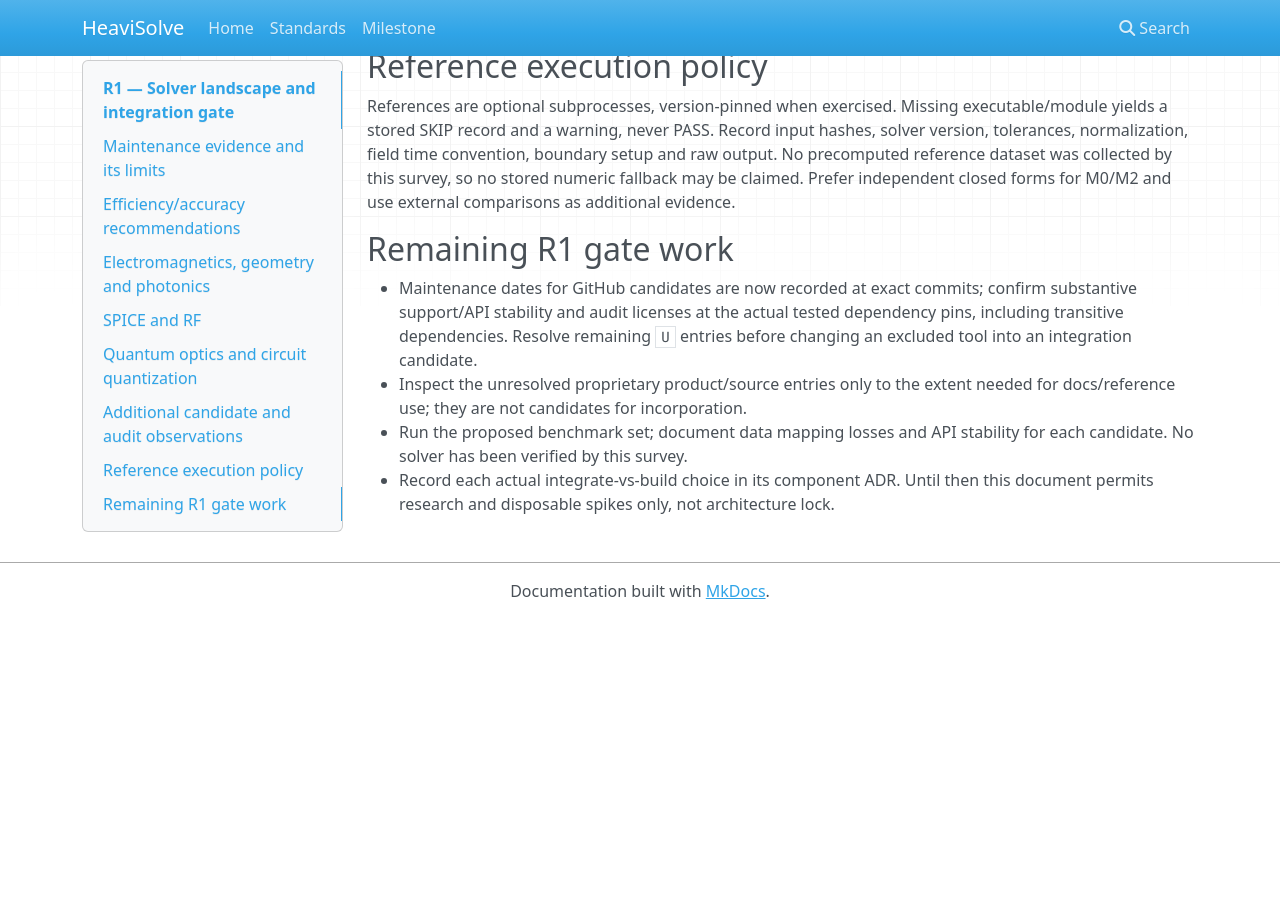
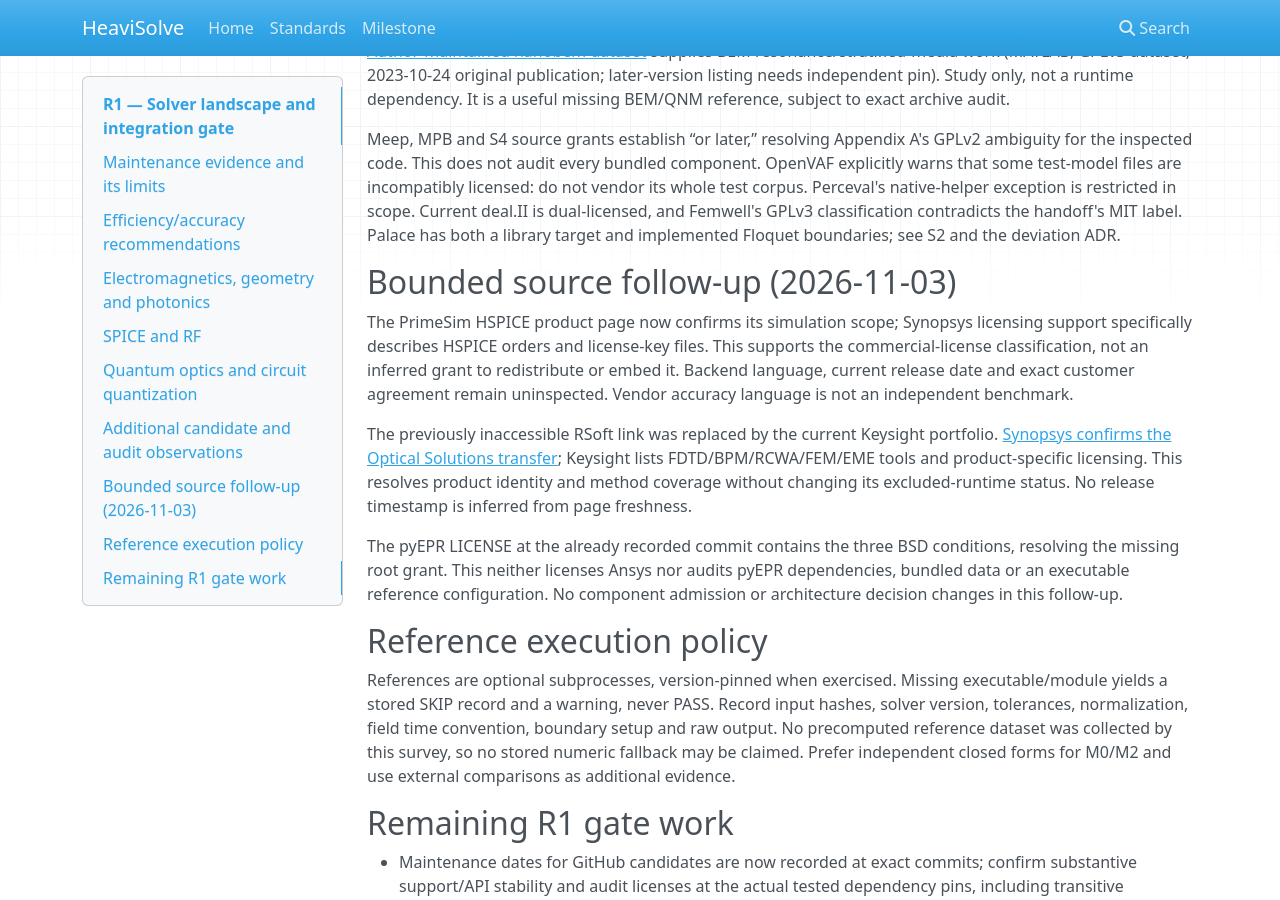
Before and after one commit to GrantdCongdon/HeaviSolve, an MkDocs documentation site: the page built from docs/research/solver-survey.md, in a window 1280 px wide and 900 px high, scrolled down 10281 px. Built offline with MkDocs 1.6.1, drawn with Linux system fonts in a browser that asks for light colours; nearby versions of some CDN libraries; before the commit the page ends 10900 px from its top, so only the background shows below that; some of the changed text lies outside the part shown.

Commit message:
Resolve commercial reference and pyEPR primary-source survey gaps
Signed-off-by: Grant Congdon <grantdcongdon@gmail.com>

```diff
--- a/docs/research/solver-survey.md
+++ b/docs/research/solver-survey.md
@@ -56,7 +56,7 @@ These are method-selection hypotheses based on scope and dimensionality, not mea
 | [Ansys HFSS](https://www.ansys.com/products/electronics/ansys-hfss) | RF/EM; FEM | Closed; language U | Vendor automation, not embedded dependency | U | Published/vendor benchmarks only | RF ports/extraction; closed | R/S published results only |
 | [Lumerical FDTD/MODE](https://www.ansys.com/products/optics) | Photonics; FDTD/mode methods | Closed backend; language U | Vendor scripting | U | Published results only | Independent commercial reference; no required license | R/S only |
 | [CST](https://www.3ds.com/products/simulia/cst-studio-suite) | EM; multiple frequency/time solvers | Closed; language U | Vendor environment | U | Vendor examples only | Hybrid analyses; inaccessible open dependency | R/S published results only |
-| [RSoft](https://www.synopsys.com/photonic-solutions/rsoft-photonic-device-tools.html) | Photonics; device methods (exact current inventory pending) | Closed; language U | Vendor interface | U; redirected product page retrieval failed | No benchmark inspected | Known scope from plan remains unconfirmed | X pending source access |
+| [RSoft](https://www.keysight.com/us/en/products/design-engineering-software/optical-design-engineering/photonic-design-software.html) | Photonics; FullWAVE FDTD, BeamPROP BPM, DiffractMOD RCWA, FemSIM FEM, ModePROP EME | Commercial product licensing; backend language U; no open redistribution grant retrieved | Shared CAD environment; device-to-PIC model/PDK workflow advertised, embedding API uninspected | Release date U; current Keysight product inventory inspected | Vendor capability descriptions only; no benchmark reproduced | Multiple discretizations/device workflows; closed dependency excluded | X/S, no runtime dependency |
 | [Tidy3D](https://www.flexcompute.com/tidy3d/) | Photonics; FDTD | Solver commercial; Python client distinct from solver license | Service/client, not open backend | U | Vendor examples, not independently reproduced | Broadband/cloud execution; closed engine excluded | R published results only |
 | [Meep](https://github.com/NanoComp/meep) | EM; FDTD | C++/Python/Scheme; [GPL-2.0-or-later](https://raw.githubusercontent.com/NanoComp/meep/master/COPYRIGHT) | Native core, Python/Scheme frontends | Default-branch commit [65f3dc59dc](https://github.com/NanoComp/meep/commit/65f3dc59dc00f48eba3589520eeaafa64f06043e), 2026-11-02 | Upstream tests; VER-EM-06/08 pending | Independent grid/time method, dispersion/PML; fine metal grids expensive | R, optional subprocess |
 | [openEMS](https://github.com/thliebig/openEMS) | RF/EM; EC-FDTD | C++; GPLv3 family README | Native core, MATLAB/Python frontends | Default-branch commit [5fecbb58d8](https://github.com/thliebig/openEMS/commit/5fecbb58d8996a3e6545e7b40584f90b9362e012), 2026-11-02 | Upstream tutorials; VER-RF-02 pending | IHP workflow fit; CSXCAD and material mapping need audit | R, I? optional adapter |
@@ -87,7 +87,7 @@ These are method-selection hypotheses based on scope and dimensionality, not mea
 | [Qucsator-RF](https://github.com/ra3xdh/qucsator_rf) | RF circuit kernel | C++; GPLv2 family, exact grant pending | CLI netlist → Qucs XML | Default-branch commit [f3d1ffd291](https://github.com/ra3xdh/qucsator_rf/commit/f3d1ffd291e4300d52808f542d9d631b945901aa), 2026-10-20 | RF examples; no run | Native RF reference; dialect translation | R/S; no linking approval |
 | [OpenVAF](https://github.com/pascalkuthe/OpenVAF) | Verilog-A compiler → OSDI | Rust/native toolchain; GPLv3 README | Build tool / generated model ABI | Default-branch commit [a9697ae778](https://github.com/pascalkuthe/OpenVAF/commit/a9697ae7780518f021f9f64e819b3a57033bd39f), 2023-10-30 | S3 model compilation pending | Compact-model path; **upstream integration test models include incompatible licenses** | I? tool only after audit |
 | [LTspice](https://www.analog.com/en/resources/design-tools-and-calculators/ltspice-simulator.html) | SPICE | Closed (free of charge is not open-source); language U | Application | U | Public examples only | Usable UX study; not bundled | S |
-| HSPICE | SPICE | Closed per handoff; primary source not retrieved | Vendor interface unconfirmed | U | None inspected | No dependence | X/S pending source |
+| [PrimeSim HSPICE](https://www.synopsys.com/implementation-and-signoff/ams-simulation/primesim-hspice.html) | SPICE; analog/mixed-signal, characterization and signal integrity | Commercial license-key product ([vendor licensing support](https://www.synopsys.com/support/licensing-installation-computeplatforms/licensing/dongle-orders.html)); language U; no open grant retrieved | PrimeSim workflow; embedding API uninspected | Release date U | Vendor capability/accuracy claims only; no independent reproduction | Foundry-model and signal-integrity scope; no redistributable dependency established | X/S, no runtime dependency |
 | [Spectre](https://www.cadence.com/en_US/home/tools/custom-ic-analog-rf-design/circuit-simulation.html) | Analog/RF circuits | Commercial; implementation U | Vendor platform | U | Vendor descriptions only | Coverage study; not redistributable | S |
 | [scikit-rf](https://github.com/scikit-rf/scikit-rf) | RF networks/vector fitting | Python; BSD-3-Clause explicit README | Python package | Default-branch commit [96e1745d49](https://github.com/scikit-rf/scikit-rf/commit/96e1745d499852a9e267f07bad18e5f613f59089), 2026-11-02 | VER-SP-03/RF comparisons pending | Touchstone/network conventions; no backend solver code | R |
 
@@ -105,7 +105,7 @@ These are method-selection hypotheses based on scope and dimensionality, not mea
 | [Perceval](https://github.com/Quandela/Perceval) | Linear optical quantum circuits | Python/native; [MIT with limited exqalibur exception](https://raw.githubusercontent.com/Quandela/Perceval/main/LICENSE) | Python library | Default-branch commit [64ed82f9c5](https://github.com/Quandela/Perceval/commit/64ed82f9c5e65f43d5092c92a8e218b255cde41d), 2026-10-01 | HOM/Fock comparison pending | Photonic circuit focus; **do not generalize exception to direct native embedding** | R,S |
 | [scqubits](https://github.com/scqubits/scqubits) | Superconducting circuit eigenspectra | Python; BSD-3-Clause | Python library | Default-branch commit [6b32be69ce](https://github.com/scqubits/scqubits/commit/6b32be69ce8f697f2319fa2ba955a63f4f29b908), 2026-10-14 | VER-QO-07 pending | Transmon/circuit reference; truncation convergence necessary | R,S |
 | [SQcircuit](https://github.com/stanfordLINQS/SQcircuit) | Circuit quantization | Python; BSD-3-Clause | Python library | Default-branch commit [4b25fe47c4](https://github.com/stanfordLINQS/SQcircuit/commit/4b25fe47c43bbecac1048eb397690624bbce0363), 2024-08-27 | VER-QO-07 pending | Independent circuit formulation; QuTiP dependency | R,S |
-| [pyEPR](https://github.com/zlatko-minev/pyEPR) | Energy-participation quantization | Python; exact license grant not retrieved | Python/HFSS workflow | Default-branch commit [97be9f1521](https://github.com/zlatko-minev/pyEPR/commit/97be9f15212e6ddd427e7ee310dacfa778240fe0), 2026-09-28 | Author EPR framework, no local reproduction | Relevant derivation/workflow; vendor execution path | R/S published outputs only pending license |
+| [pyEPR](https://github.com/zlatko-minev/pyEPR) | Energy-participation quantization | Python; [BSD-3-Clause grant at inspected commit](https://github.com/zlatko-minev/pyEPR/blob/97be9f15212e6ddd427e7ee310dacfa778240fe0/LICENSE) | Python/HFSS workflow | Default-branch commit [97be9f1521](https://github.com/zlatko-minev/pyEPR/commit/97be9f15212e6ddd427e7ee310dacfa778240fe0), 2026-09-28 | Author EPR framework, no local reproduction | Relevant derivation/workflow; vendor execution path | R/S; root grant confirmed, dependencies and executable reference still unaudited |
 | [Quantum++](https://github.com/softwareQinc/qpp) | Finite-dimensional quantum computing | C++; MIT explicitly README | Native header/library API | Default-branch commit [b26147bc6c](https://github.com/softwareQinc/qpp/commit/b26147bc6c0a76ea196d6b0a24a1ee4aed32bcbf), 2026-11-02 | Upstream tests; optical/open-system suitability unmeasured | Native helper candidate; not turnkey Lindblad/Fock suite | S, possible future I? |
 | [ITensor](https://github.com/ITensor/ITensor) | Tensor networks | C++; Apache-2.0 family | Native tensor library | Default-branch commit [ea88f512d2](https://github.com/ITensor/ITensor/commit/ea88f512d258ef23b5554950639c5acedf4df1f0), 2023-08-28 | Upstream examples; no local runs | Entanglement-limited scale; stretch scope | S |
 | [TeNPy](https://github.com/tenpy/tenpy) | Tensor networks | Python; Apache-2.0 since 1.0.4, explicit README | Python library | Default-branch commit [8444a0320e](https://github.com/tenpy/tenpy/commit/8444a0320e0775b3ded0be974d509842fe3ba541), 2026-10-06 | Upstream tests; no local run | Tensor-network reference; outside initial scope | S |
@@ -115,6 +115,14 @@ These are method-selection hypotheses based on scope and dimensionality, not mea
 [Author-maintained nanobem dataset](https://data.mendeley.com/datasets/f59yhhbjwx/1) supplies BEM resonance/stratified-media work (MATLAB, GPLv3 dataset, 2023-10-24 original publication; later-version listing needs independent pin). Study only, not a runtime dependency. It is a useful missing BEM/QNM reference, subject to exact archive audit.
 
 Meep, MPB and S4 source grants establish “or later,” resolving Appendix A's GPLv2 ambiguity for the inspected code. This does not audit every bundled component. OpenVAF explicitly warns that some test-model files are incompatibly licensed: do not vendor its whole test corpus. Perceval's native-helper exception is restricted in scope. Current deal.II is dual-licensed, and Femwell's GPLv3 classification contradicts the handoff's MIT label. Palace has both a library target and implemented Floquet boundaries; see S2 and the deviation ADR.
+
+## Bounded source follow-up (2026-11-03)
+
+The PrimeSim HSPICE product page now confirms its simulation scope; Synopsys licensing support specifically describes HSPICE orders and license-key files. This supports the commercial-license classification, not an inferred grant to redistribute or embed it. Backend language, current release date and exact customer agreement remain uninspected. Vendor accuracy language is not an independent benchmark.
+
+The previously inaccessible RSoft link was replaced by the current Keysight portfolio. [Synopsys confirms the Optical Solutions transfer](https://www.synopsys.com/photonic-solutions.html); Keysight lists FDTD/BPM/RCWA/FEM/EME tools and product-specific licensing. This resolves product identity and method coverage without changing its excluded-runtime status. No release timestamp is inferred from page freshness.
+
+The pyEPR LICENSE at the already recorded commit contains the three BSD conditions, resolving the missing root grant. This neither licenses Ansys nor audits pyEPR dependencies, bundled data or an executable reference configuration. No component admission or architecture decision changes in this follow-up.
 
 ## Reference execution policy
 
```
